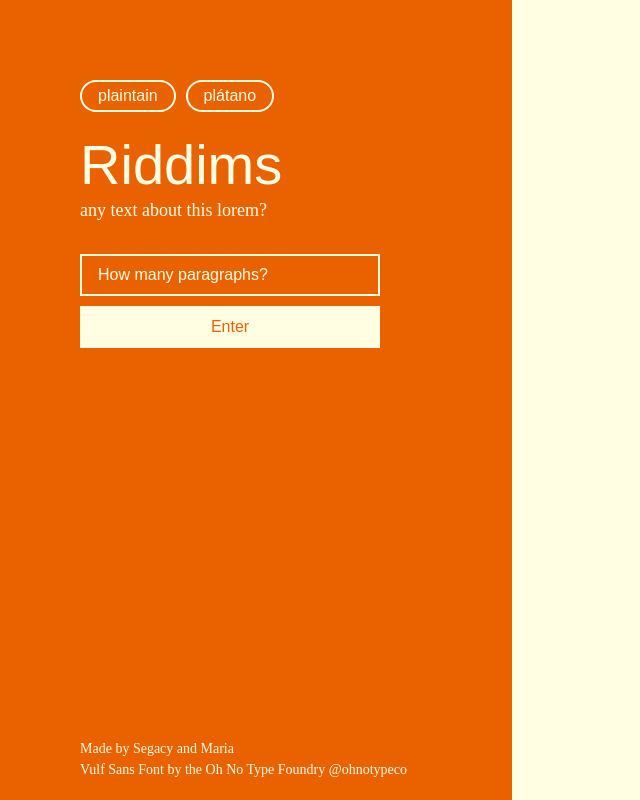
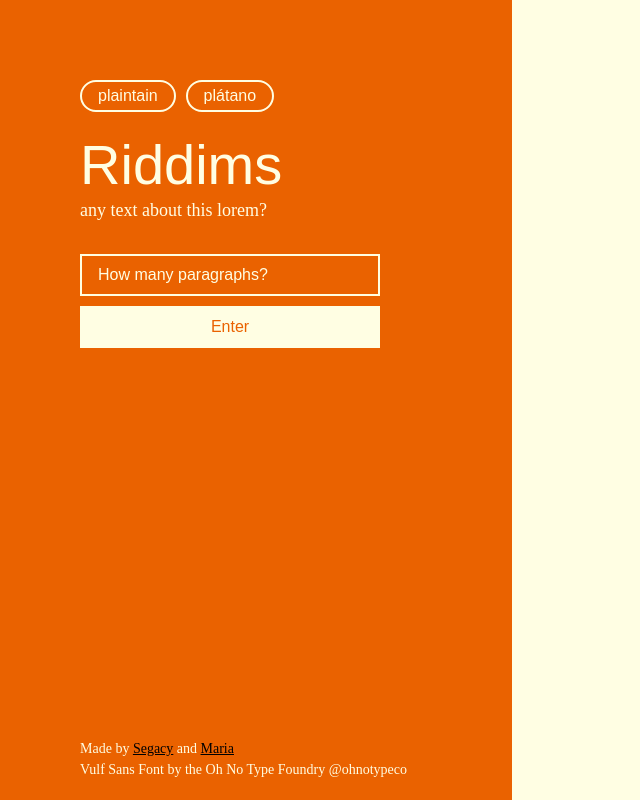
Before and after one commit to mmergal92/Proof_website, a React (Create React App) app: page /loremipsum in a window 1280 px wide. Shown: the whole page, without its empty margins (0-640 px from the left). Built offline with nearby package versions, Linux system fonts and the light colour scheme; the HTML template or start-up script is replaced by a standard one; a web font is replaced by a local one.

Commit message:
adding our portfolio links

```diff
--- a/src/pages/loremipsum.js
+++ b/src/pages/loremipsum.js
@@ -82,7 +82,7 @@ const Loremipsum = () => {
                 </div>
                 <div className="made-by">
                 <p className="credit">
-                        Made by Segacy and Maria <br/>
+                        Made by <a href="https://segacyroberts.com/" target="_blank" >Segacy</a> and <a href="https://mariamergal.dev/" target="_blank" >Maria</a> <br/>
                         Vulf Sans Font by the Oh No Type Foundry @ohnotypeco
                     </p>
                 </div>
```
